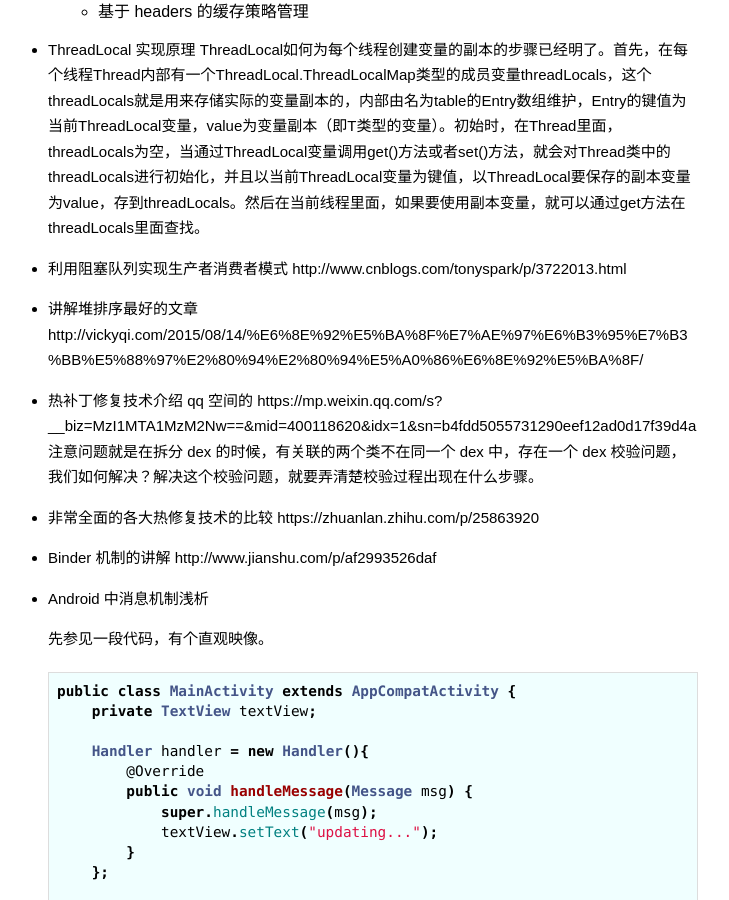
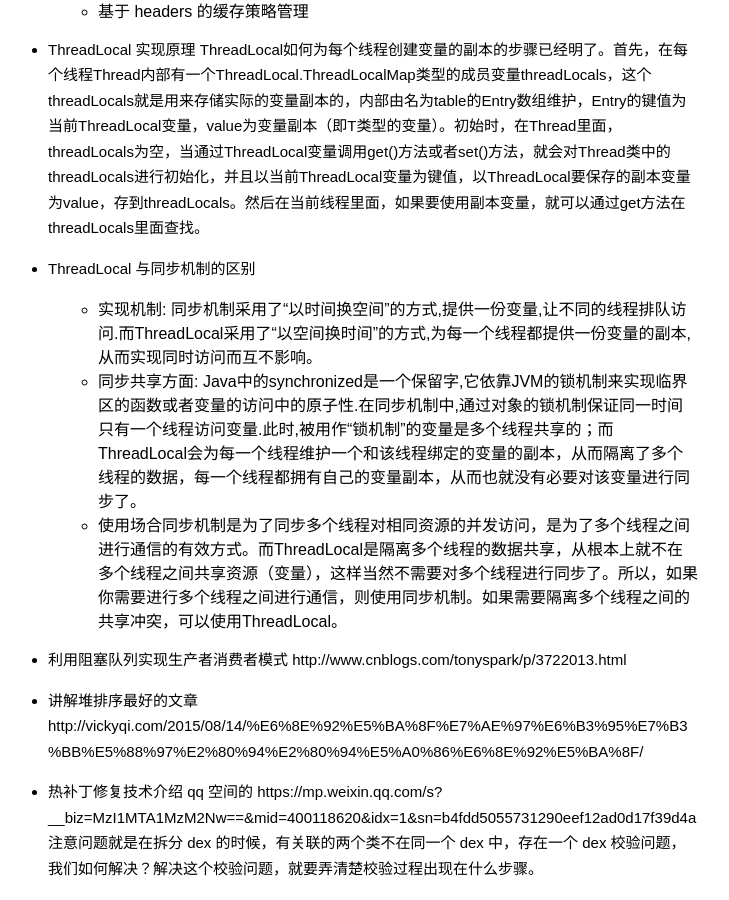
Before and after one commit to wuchangfeng/wuchangfeng.github.io, a Jekyll site: the page built from _posts/2017-04-14-for-interview.md, in a window 1280 px wide and 900 px high, scrolled down 14842 px. Shown: the whole window, without its empty margins (292-1021 px from the left). Built offline with Jekyll 4.4.1, drawn with Linux system fonts in a browser that asks for light colours; some web fonts are replaced; comment, search, counter and statistics services are not loaded.

Commit message:
blog update

```diff
--- a/_posts/2017-04-14-for-interview.md
+++ b/_posts/2017-04-14-for-interview.md
@@ -455,6 +455,12 @@ categories: interview
 - ThreadLocal 实现原理
   ThreadLocal如何为每个线程创建变量的副本的步骤已经明了。首先，在每个线程Thread内部有一个ThreadLocal.ThreadLocalMap类型的成员变量threadLocals，这个threadLocals就是用来存储实际的变量副本的，内部由名为table的Entry数组维护，Entry的键值为当前ThreadLocal变量，value为变量副本（即T类型的变量）。初始时，在Thread里面，threadLocals为空，当通过ThreadLocal变量调用get()方法或者set()方法，就会对Thread类中的threadLocals进行初始化，并且以当前ThreadLocal变量为键值，以ThreadLocal要保存的副本变量为value，存到threadLocals。然后在当前线程里面，如果要使用副本变量，就可以通过get方法在threadLocals里面查找。
 
+- ThreadLocal 与同步机制的区别
+
+  * 实现机制: 同步机制采用了“以时间换空间”的方式,提供一份变量,让不同的线程排队访问.而ThreadLocal采用了“以空间换时间”的方式,为每一个线程都提供一份变量的副本,从而实现同时访问而互不影响。
+  * 同步共享方面: Java中的synchronized是一个保留字,它依靠JVM的锁机制来实现临界区的函数或者变量的访问中的原子性.在同步机制中,通过对象的锁机制保证同一时间只有一个线程访问变量.此时,被用作“锁机制”的变量是多个线程共享的；而ThreadLocal会为每一个线程维护一个和该线程绑定的变量的副本，从而隔离了多个线程的数据，每一个线程都拥有自己的变量副本，从而也就没有必要对该变量进行同步了。
+  * 使用场合同步机制是为了同步多个线程对相同资源的并发访问，是为了多个线程之间进行通信的有效方式。而ThreadLocal是隔离多个线程的数据共享，从根本上就不在多个线程之间共享资源（变量），这样当然不需要对多个线程进行同步了。所以，如果你需要进行多个线程之间进行通信，则使用同步机制。如果需要隔离多个线程之间的共享冲突，可以使用ThreadLocal。
+
 - 利用阻塞队列实现生产者消费者模式 http://www.cnblogs.com/tonyspark/p/3722013.html
 
 - 讲解堆排序最好的文章 http://vickyqi.com/2015/08/14/%E6%8E%92%E5%BA%8F%E7%AE%97%E6%B3%95%E7%B3%BB%E5%88%97%E2%80%94%E2%80%94%E5%A0%86%E6%8E%92%E5%BA%8F/
```
Also changed, not shown: _posts/2015-02-20-about-my-life.md (added, +22 -0 lines).
